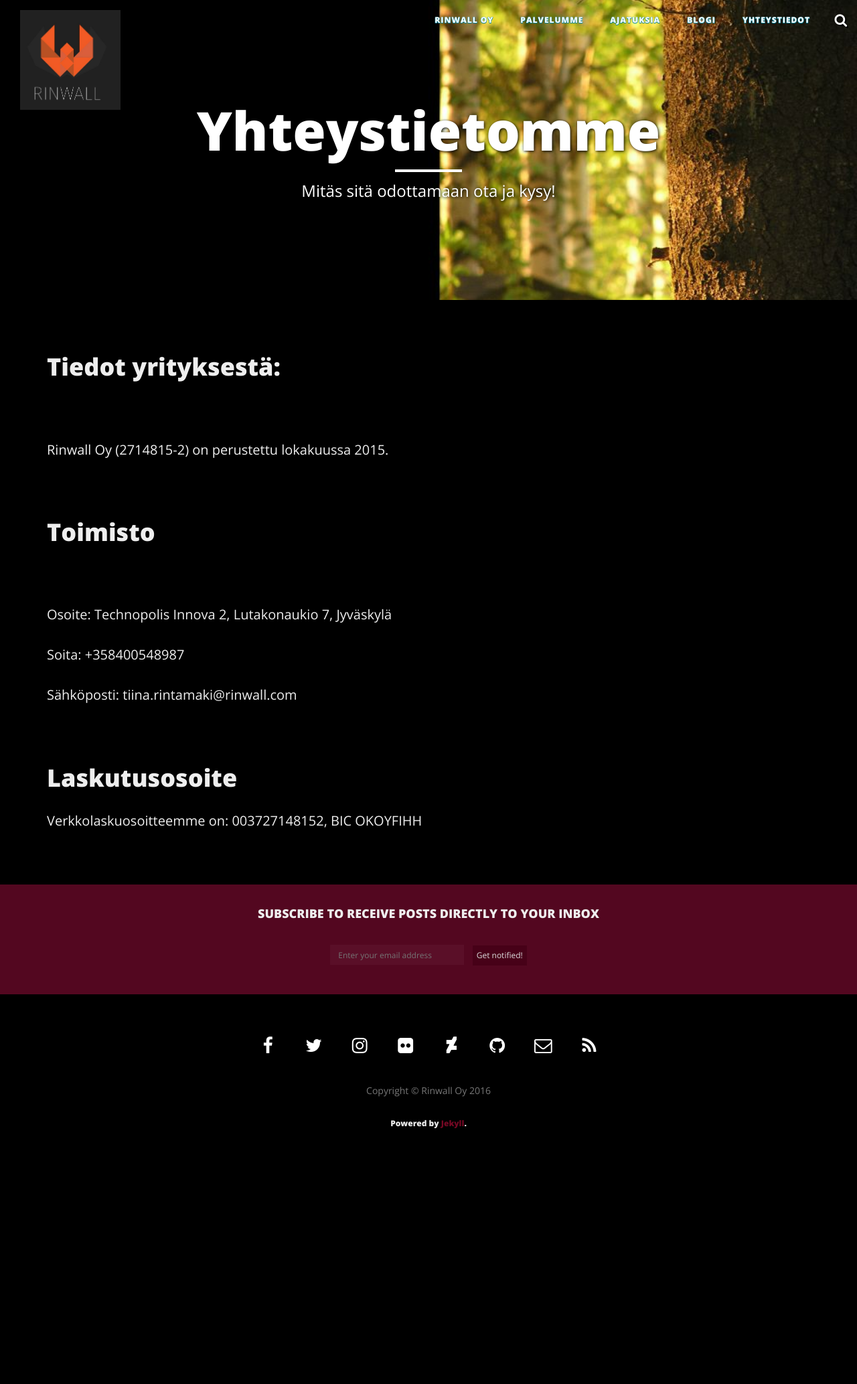
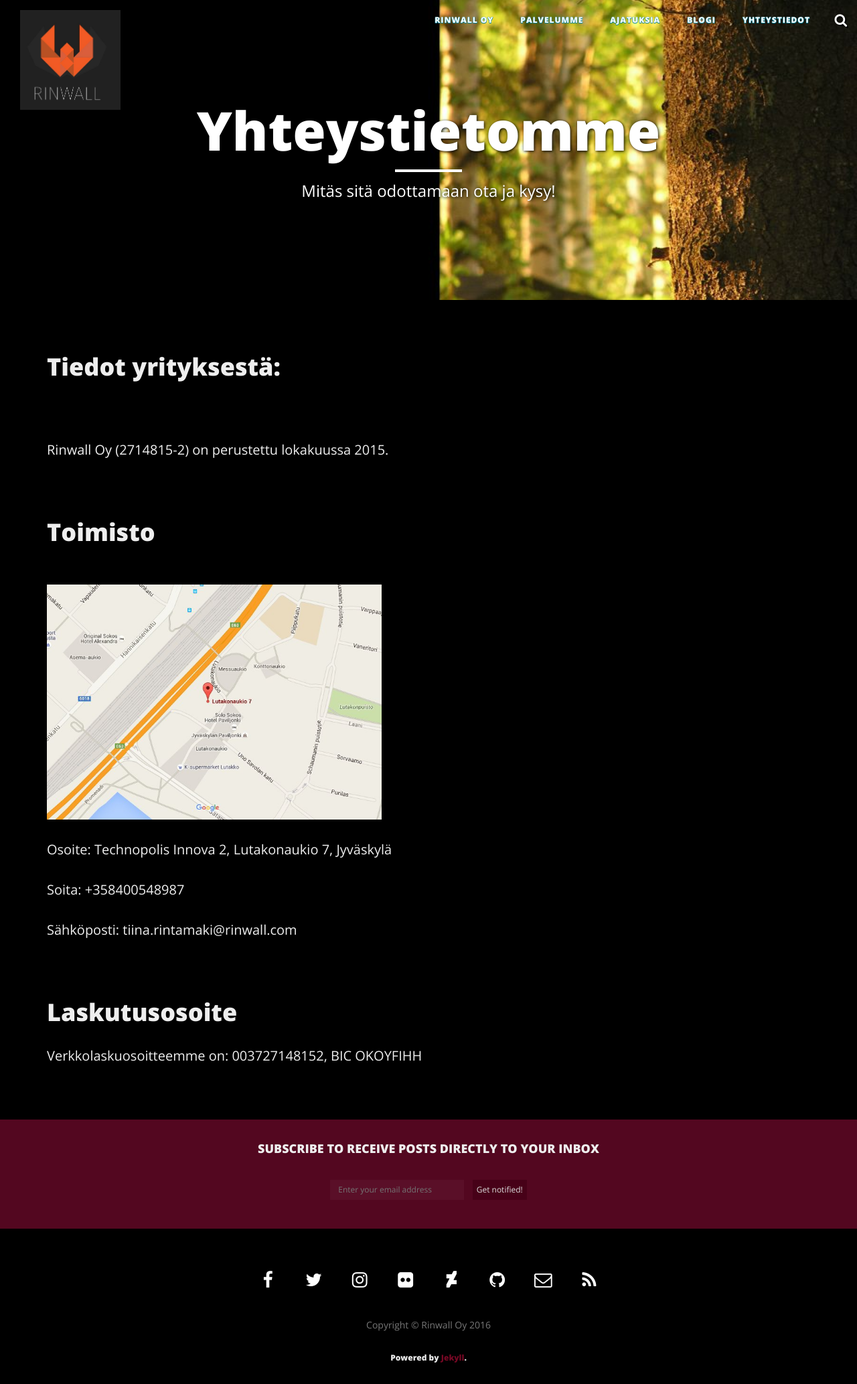
Before and after one commit to Rinwall/site, a Jekyll site: the page built from about/index.html, in a window 1280 px wide. Shown: the whole page at 67% size. Built offline with Jekyll 4.4.1, drawn with Linux system fonts in a browser that asks for light colours; nearby versions of some CDN libraries; before the commit the page ends 1717 px from its top, so only the background shows below that.

Commit message:
Update index.html

```diff
--- a/about/index.html
+++ b/about/index.html
@@ -13,6 +13,10 @@
 <br>
 <p><H1>Toimisto</h1></p>
 <br>
+
+<img src="https://raw.githubusercontent.com/Rinwall/site/master/img/postcover/company-location.jpg" alt="Company location" height="400" width="500">
+
+
 <p>Osoite: Technopolis Innova 2, Lutakonaukio 7, Jyväskylä</p>
 <p>Soita: +358400548987</p>
 <p>Sähköposti: tiina.rintamaki@rinwall.com</p>
```
